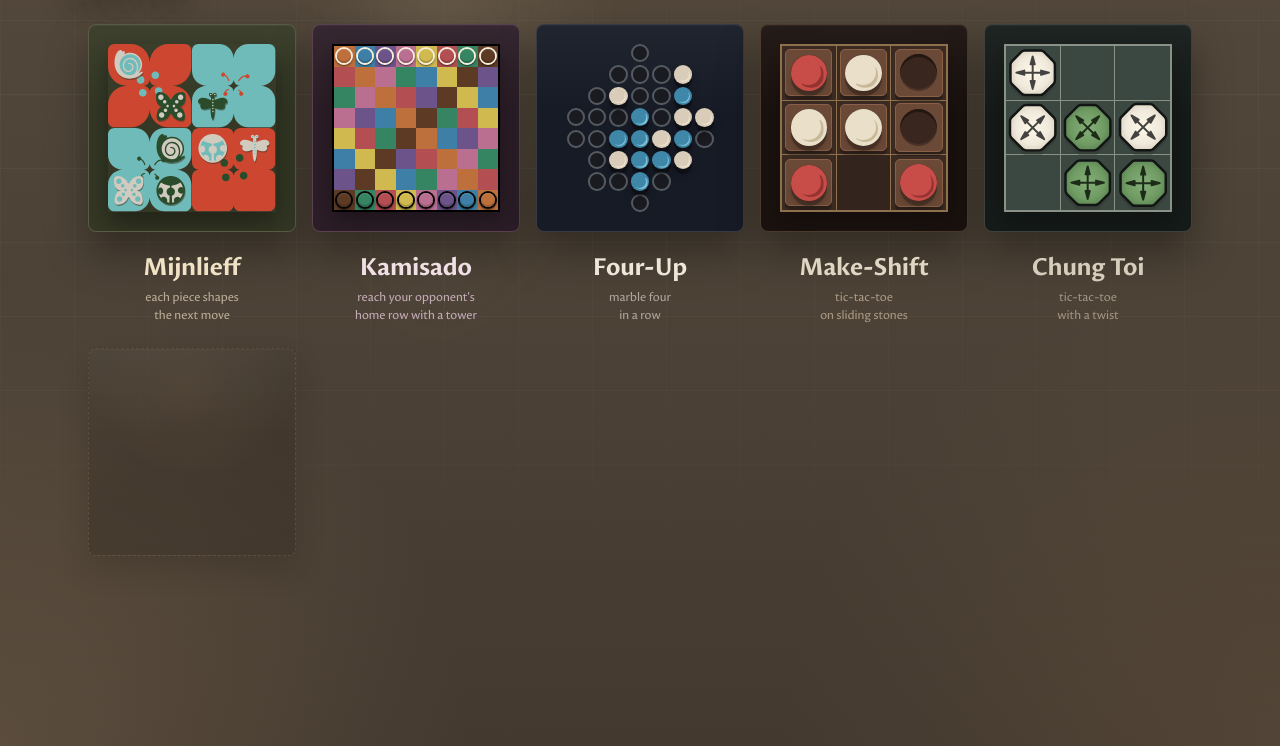
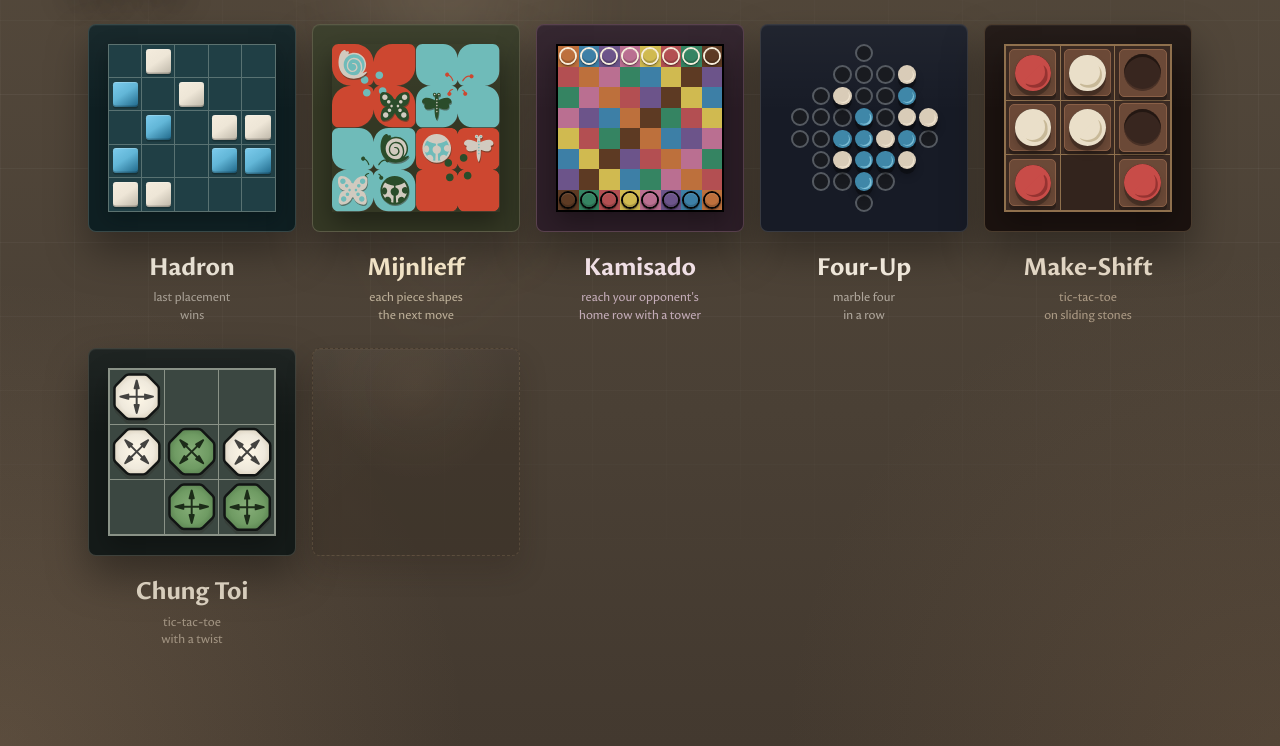
Before and after one commit to hlaspoor/junjie-play, a website built with Vite: page index.html in a window 1280 px wide. Shown: the part 54-800 px from the top of the page. Built offline with nearby package versions, Linux system fonts and the light colour scheme.

Commit message:
Add Hadron homepage card

```diff
--- a/index.html
+++ b/index.html
@@ -20,6 +20,48 @@
       </section>
 
       <section class="game-row" aria-label="Games">
+        <article class="game-tile hadron">
+          <div class="card-copy">
+            <h2>Hadron</h2>
+            <p>last placement<br />wins</p>
+          </div>
+          <a
+            class="game-card"
+            href="https://hadron-4kz.pages.dev/"
+            target="_blank"
+            rel="noopener noreferrer"
+            aria-label="Open Hadron in a new window"
+          >
+            <div class="board hadron-board" aria-hidden="true">
+              <span class="cell"></span>
+              <span class="cell"><i class="checker red"></i></span>
+              <span class="cell"></span>
+              <span class="cell"></span>
+              <span class="cell edge-right"></span>
+              <span class="cell"><i class="checker blue"></i></span>
+              <span class="cell"></span>
+              <span class="cell"><i class="checker red"></i></span>
+              <span class="cell"></span>
+              <span class="cell edge-right"></span>
+              <span class="cell"></span>
+              <span class="cell"><i class="checker blue"></i></span>
+              <span class="cell"></span>
+              <span class="cell"><i class="checker red"></i></span>
+              <span class="cell edge-right"><i class="checker red"></i></span>
+              <span class="cell"><i class="checker blue"></i></span>
+              <span class="cell"></span>
+              <span class="cell"></span>
+              <span class="cell"><i class="checker blue"></i></span>
+              <span class="cell edge-right"><i class="checker blue"></i></span>
+              <span class="cell edge-bottom"><i class="checker red"></i></span>
+              <span class="cell edge-bottom"><i class="checker red"></i></span>
+              <span class="cell edge-bottom"></span>
+              <span class="cell edge-bottom"></span>
+              <span class="cell edge-right edge-bottom"></span>
+            </div>
+          </a>
+        </article>
+
         <article class="game-tile mijnlieff">
           <div class="card-copy">
             <h2>Mijnlieff</h2>
--- a/src/styles.css
+++ b/src/styles.css
@@ -215,6 +215,19 @@ a.game-card:hover {
   background: linear-gradient(180deg, rgba(255, 255, 255, 0.045), transparent 42%);
 }
 
+.hadron .game-card {
+  background: #0f2023;
+  border-color: rgba(197, 213, 204, 0.22);
+}
+
+.hadron .card-copy h2 {
+  color: #e6dfd2;
+}
+
+.hadron .card-copy p {
+  color: rgba(177, 170, 158, 0.9);
+}
+
 .mijnlieff .game-card {
   background: #343824;
   border-color: rgba(240, 226, 197, 0.2);
@@ -406,6 +419,61 @@ a.game-card:hover {
 .tower.purple { --tower-fill: #6c548a; }
 .tower.blue { --tower-fill: #3d7fa6; }
 .tower.orange { --tower-fill: #bd703c; }
+
+.hadron-board {
+  display: grid;
+  grid-template-columns: repeat(5, 1fr);
+  grid-template-rows: repeat(5, 1fr);
+  width: min(var(--board-size), 100%);
+  aspect-ratio: 1;
+  margin: 0;
+  border: 1.2px solid #5c7270;
+  background: #1a383d;
+  overflow: hidden;
+  box-shadow:
+    0 7px 19px #030c0e57,
+    inset 0 0 0 0.4px #e6dfd214;
+}
+
+.hadron-board .cell {
+  position: relative;
+  display: grid;
+  place-items: center;
+  min-width: 0;
+  min-height: 0;
+  margin: 0;
+  padding: 0;
+  border-right: 0.4px solid #6f8784b8;
+  border-bottom: 0.4px solid #6f8784b8;
+  background: #203f45;
+}
+
+.hadron-board .cell.edge-right {
+  border-right: 0;
+}
+
+.hadron-board .cell.edge-bottom {
+  border-bottom: 0;
+}
+
+.hadron-board .checker {
+  display: block;
+  width: 78%;
+  aspect-ratio: 1;
+  border-radius: 3.2px;
+  box-shadow:
+    inset 0 0.8px #ffffff47,
+    inset 0 -1.6px #00000038,
+    0 1.6px #030c0e47;
+}
+
+.hadron-board .checker.red {
+  background: linear-gradient(145deg, #f4ecdd 0%, #eee6d7 48%, #bdb6a8 100%);
+}
+
+.hadron-board .checker.blue {
+  background: linear-gradient(145deg, #7dcced 0%, #62b6d7 46%, #1e6688 100%);
+}
 
 .mijnlieff-board {
   position: relative;
```
